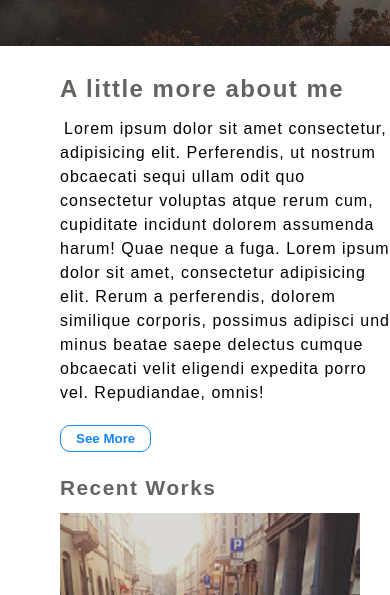
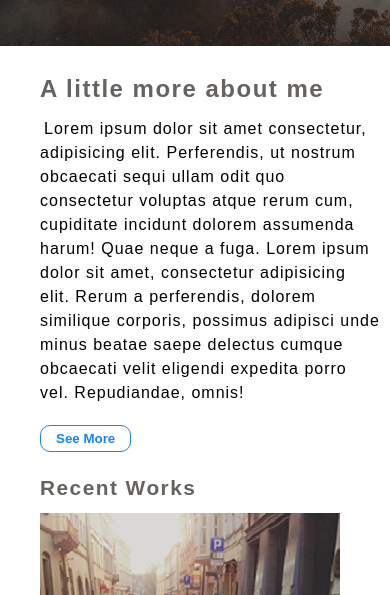
Before and after one commit to kaykyveiga/project-strata, a plain HTML site: page index.html in a window 390 px wide. Shown: the part 249-844 px from the top of the page. Drawn offline with Linux system fonts and the light colour scheme.

Commit message:
project-strata

```diff
--- a/estilo/mediaqueries.css
+++ b/estilo/mediaqueries.css
@@ -19,7 +19,7 @@
         height: 60vh;
         width: 100%;
         margin-top: 320px;
-        margin-left: 10px;
+        margin-left: -10px;
         padding-right: 0px;
     }
 
```
